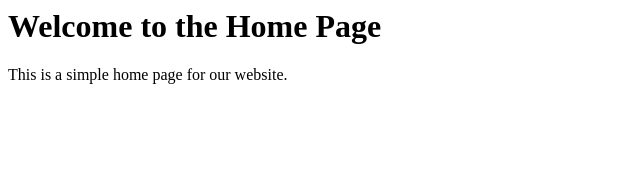
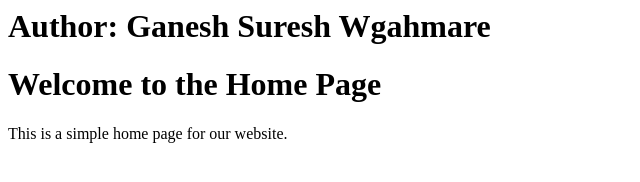
Before and after one commit to ganeshwaghmare24/OpsDev, a plain HTML site: page home.html in a window 1280 px wide. Shown: the whole page, without its empty margins (0-640 px from the left). Drawn offline with Linux system fonts and the light colour scheme.

Commit message:
auth update

```diff
--- a/home.html
+++ b/home.html
@@ -5,7 +5,9 @@
     <title>Home Page</title>
 </head>
 <body>
+    <h1>Author: Ganesh Suresh Wgahmare</h1>
     <h1>Welcome to the Home Page</h1>
     <p>This is a simple home page for our website.</p>
+
 </body>
 </html>
```
